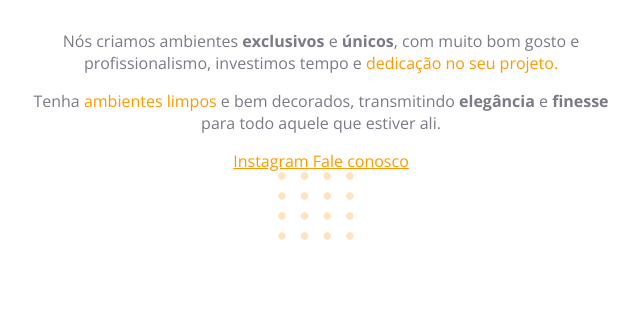
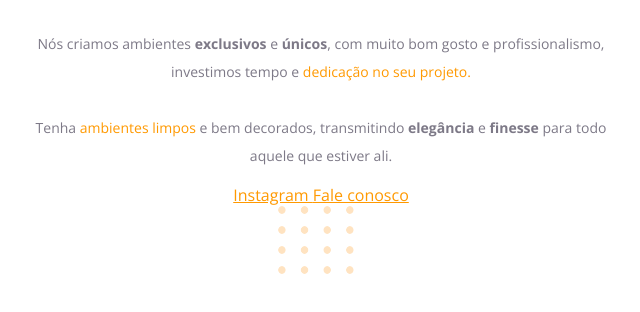
Before and after one commit to isisgoncalves/Rocketseat-01, a plain HTML site: page index.html in a window 1280 px wide. Shown: the part 384-696 px from the top of the page, without its empty margins (319-959 px from the left). Drawn offline with nearby package versions, Linux system fonts and the light colour scheme.

Commit message:
Linha e quebra de linha

```diff
--- a/index.html
+++ b/index.html
@@ -26,8 +26,8 @@
     Nós criamos  ambientes <strong>exclusivos</strong> e <strong>únicos</strong>,
     com muito bom gosto e profissionalismo,
     investimos tempo e <span>dedicação no seu projeto.</span>
-  </p>
-  <p>
+  <br>
+  <br>
     Tenha <span>ambientes limpos</span> e bem decorados,
     transmitindo <strong>elegância</strong> e <strong>finesse</strong> para todo
     aquele que estiver ali.
--- a/style.css
+++ b/style.css
@@ -25,4 +25,6 @@ span, a{
 
 p{
   color: #7D7987;
+  font-size: 14px;
+  line-height: 28px;
 }
```
